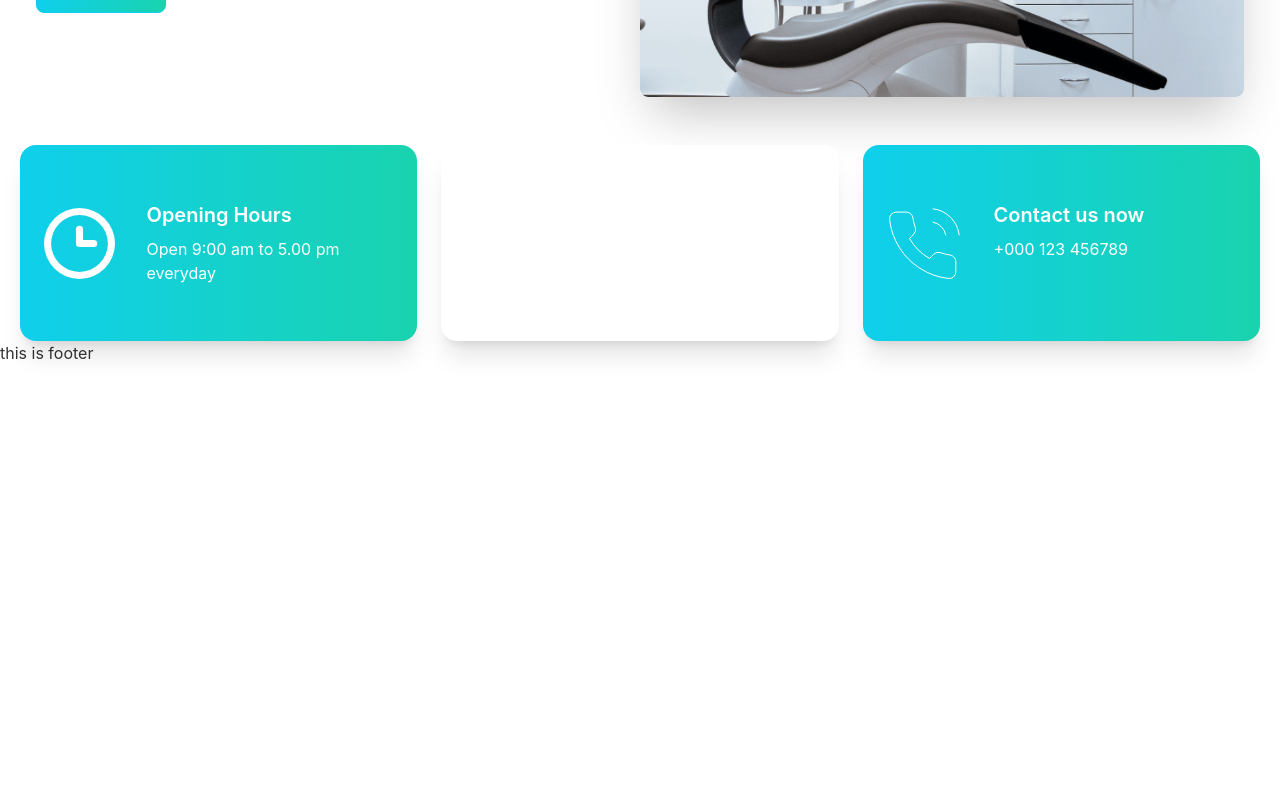
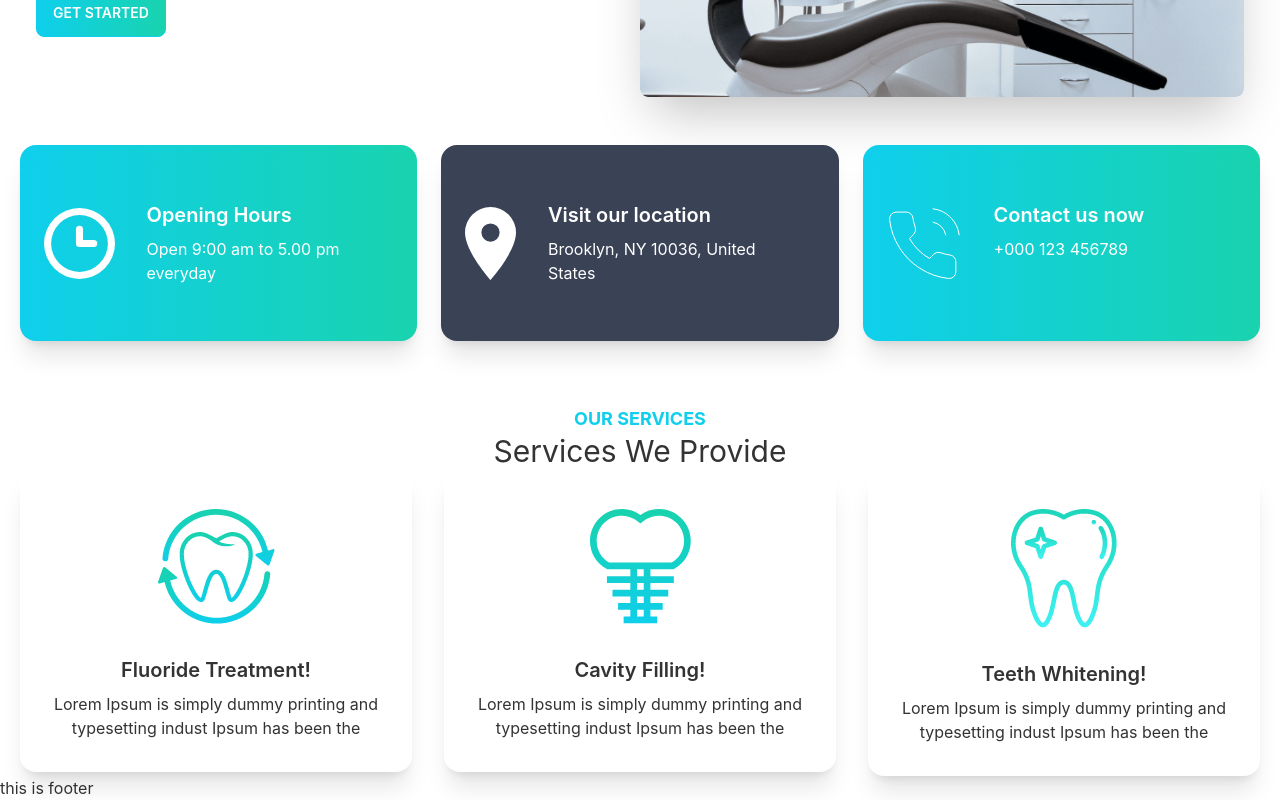
Before and after one commit to mohon63/doctors-portal-client2, a React (Create React App) app: page / in a window 1280 px wide. Shown: the part 344-1144 px from the top of the page. Before the commit the page ends 800 px from the top, so only its background shows below. Built offline with nearby package versions, Linux system fonts and the light colour scheme.

Commit message:
Services area design completed

```diff
--- a/src/Pages/Home/Banner/Banner.js
+++ b/src/Pages/Home/Banner/Banner.js
@@ -5,9 +5,9 @@
         <div>
             <div className="hero ">
                 <div className="hero-content flex-col lg:flex-row-reverse">
-                    <img src={chair} className=" rounded-lg w-1/2 shadow-2xl" alt='' />
+                    <img src={chair} className=" rounded-lg lg:w-1/2 shadow-2xl" alt='' />
                     <div >
-                        <h1 className="text-5xl font-bold">Box Office News!</h1>
+                        <h1 className="text-5xl font-bold">Your New Smile Starts Here</h1>
                         <p className="py-6">Provident cupiditate voluptatem et in. Quaerat fugiat ut assumenda excepturi exercitationem quasi. In deleniti eaque aut repudiandae et a id nisi.</p>
                         <button className="btn btn-primary bg-gradient-to-r from-primary to-secondary text-white">Get Started</button>
                     </div>
--- a/src/Pages/Home/Home/Home.js
+++ b/src/Pages/Home/Home/Home.js
@@ -1,12 +1,14 @@
 import React from 'react';
 import Banner from '../Banner/Banner';
 import InfoCards from '../InfoCards/InfoCards';
+import Services from '../Services/Services';
 
 const Home = () => {
     return (
         <div className='mx-5'>
             <Banner></Banner>
             <InfoCards></InfoCards>
+            <Services></Services>
         </div>
     );
 };
--- a/src/Pages/Home/InfoCards/InfoCard.js
+++ b/src/Pages/Home/InfoCards/InfoCard.js
@@ -4,7 +4,7 @@
     const { name, description, icon, bgClass } = card;
 
     return (
-        <div className={`card mt-8 text-white p-6 card-side bg-base-100 shadow-xl ${bgClass}`}>
+        <div className={`card mt-8 text-white p-6 md:card-side bg-base-100 shadow-xl ${bgClass}`}>
             <figure>
                 <img src={icon} alt="Movie" />
             </figure>
--- a/src/Pages/Home/InfoCards/InfoCards.js
+++ b/src/Pages/Home/InfoCards/InfoCards.js
@@ -18,7 +18,7 @@
             name: 'Visit our location',
             description: 'Brooklyn, NY 10036, United States',
             icon: marker,
-            bgClass: 'bg-accent'
+            bgClass: 'bg-gradient-to-r from-accent to-accent'
         },
         {
             id: 3,
--- /dev/null
+++ b/src/Pages/Home/Services/Service.js
@@ -0,0 +1,21 @@
+import React from 'react';
+
+const Service = ({ service }) => {
+    const { name, description, img } = service;
+    return (
+        <div>
+            <div className="card bg-base-100 shadow-xl">
+                <figure className="px-10 pt-10">
+                    <img src={img} alt="Shoes" className="rounded-xl" />
+                </figure>
+                <div className="card-body items-center text-center">
+                    <h2 className="card-title">{name}!</h2>
+                    <p>{description}</p>
+
+                </div>
+            </div>
+        </div>
+    );
+};
+
+export default Service;
--- /dev/null
+++ b/src/Pages/Home/Services/Services.js
@@ -0,0 +1,47 @@
+import React from 'react';
+import fluoride from '../../../assets/images/fluoride.png';
+import cavity from '../../../assets/images/cavity.png';
+import whitening from '../../../assets/images/whitening.png';
+import Service from './Service';
+
+const Services = () => {
+    const servicesData = [
+        {
+            id: 1,
+            name: 'Fluoride Treatment',
+            description: 'Lorem Ipsum is simply dummy printing and typesetting indust Ipsum has been the',
+            img: fluoride
+        },
+        {
+            id: 2,
+            name: 'Cavity Filling',
+            description: 'Lorem Ipsum is simply dummy printing and typesetting indust Ipsum has been the',
+            img: cavity
+        },
+        {
+            id: 3,
+            name: 'Teeth Whitening',
+            description: 'Lorem Ipsum is simply dummy printing and typesetting indust Ipsum has been the',
+            img: whitening
+        }
+    ]
+
+    return (
+        <div className='mt-16'>
+            <div className='text-center'>
+                <h3 className='text-lg font-bold text-primary uppercase'>Our Services</h3>
+                <h2 className='text-3xl'>Services We Provide</h2>
+            </div>
+            <div className='gap-x-8 grid grid-cols-1 md:grid-cols-2 lg:grid-cols-3'>
+                {
+                    servicesData.map(service => <Service
+                        key={service.id}
+                        service={service}
+                    ></Service>)
+                }
+            </div>
+        </div>
+    );
+};
+
+export default Services;
```
